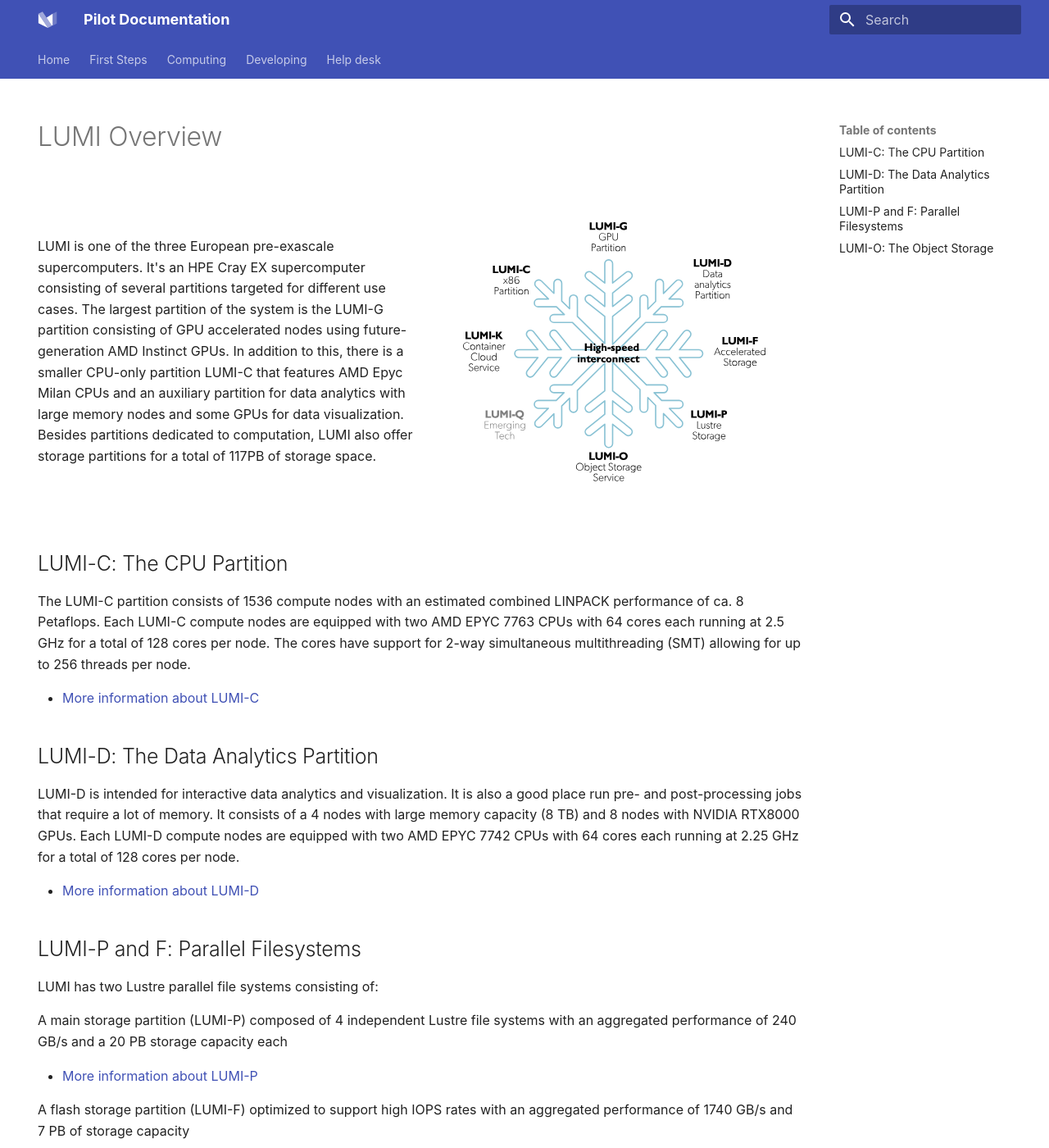
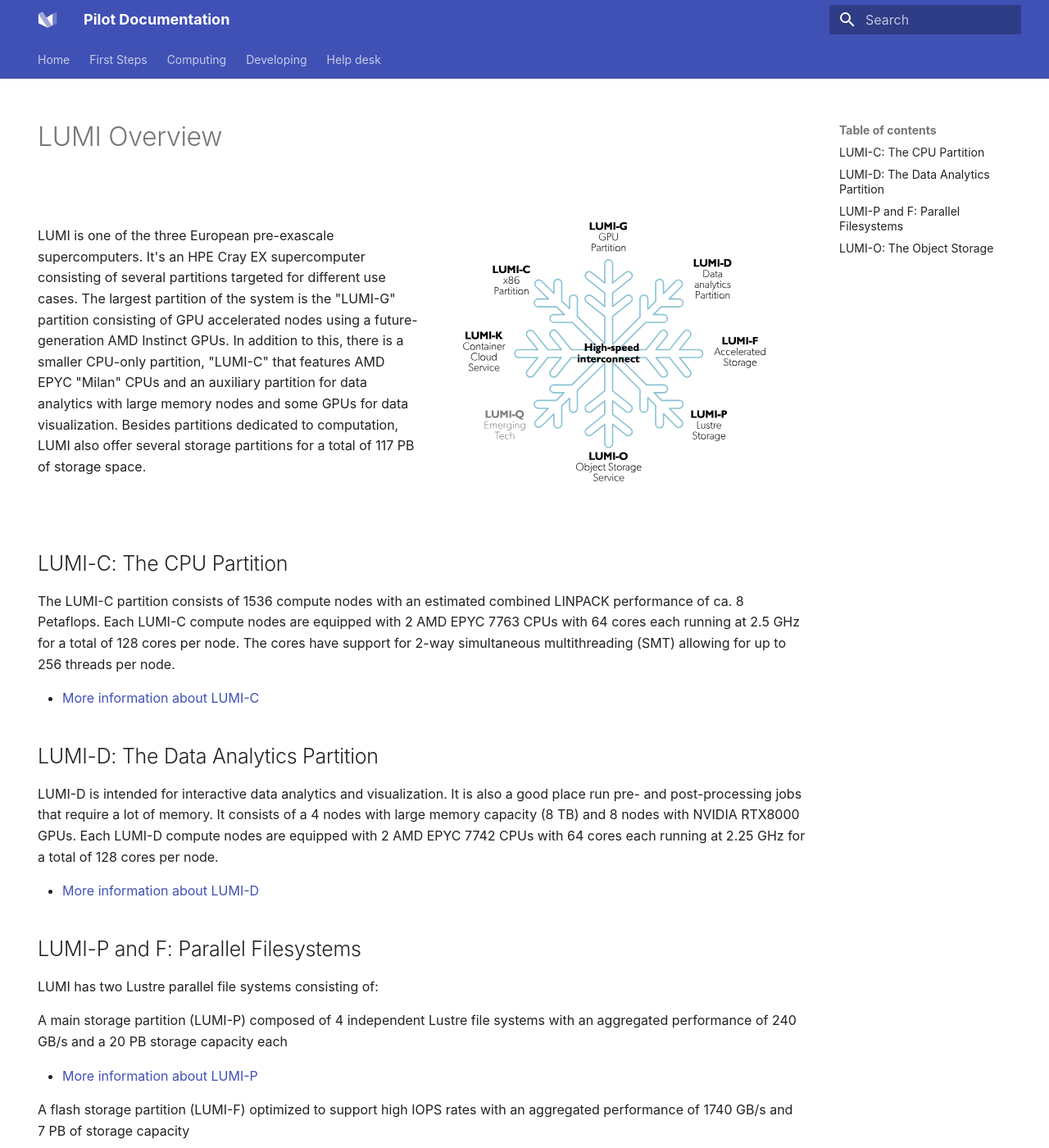
Before and after one commit to Lumi-supercomputer/lumi-userguide, an MkDocs documentation site: the page built from docs/generic/overview.md, in a window 1280 px wide and 1400 px high. Shown: the whole window at 82% size. Built offline with MkDocs 1.6.1 and Material for MkDocs 9.7.7, drawn with Linux system fonts in a browser that asks for light colours.

Commit message:
Small fixes to LUMI overview

```diff
--- a/docs/generic/overview.md
+++ b/docs/generic/overview.md
@@ -44,13 +44,13 @@
   <p>
     LUMI is one of the three European pre-exascale supercomputers. It's an
     HPE Cray EX supercomputer consisting of several partitions targeted for
-    different use cases. The largest partition of the system is the LUMI-G
-    partition consisting of GPU accelerated nodes using future-generation AMD
-    Instinct GPUs. In addition to this, there is a smaller CPU-only partition
-    LUMI-C that features AMD Epyc Milan CPUs and an auxiliary partition
+    different use cases. The largest partition of the system is the "LUMI-G"
+    partition consisting of GPU accelerated nodes using a future-generation AMD
+    Instinct GPUs. In addition to this, there is a smaller CPU-only partition,
+    "LUMI-C" that features AMD EPYC "Milan" CPUs and an auxiliary partition
     for data analytics with large memory nodes and some GPUs for data
     visualization. Besides partitions dedicated to computation, LUMI also offer
-    storage partitions for a total of 117PB of storage space.
+    several storage partitions for a total of 117 PB of storage space.
   </p>
   <figure>
     <img
@@ -66,7 +66,7 @@
 
 The LUMI-C partition consists of 1536 compute nodes with an estimated combined
 LINPACK performance of ca. 8 Petaflops. Each LUMI-C compute nodes are equipped
-with two AMD EPYC 7763 CPUs with 64 cores each running at 2.5 GHz for a total
+with 2 AMD EPYC 7763 CPUs with 64 cores each running at 2.5 GHz for a total
 of 128 cores per node. The cores have support for 2-way simultaneous
 multithreading (SMT) allowing for up to 256 threads per node.
 
@@ -77,7 +77,7 @@
 LUMI-D is intended for interactive data analytics and visualization. It is also
 a good place run pre- and post-processing jobs that require a lot of memory. It
 consists of a 4 nodes with large memory capacity (8 TB) and 8 nodes with NVIDIA
-RTX8000 GPUs. Each LUMI-D compute nodes are equipped with two AMD EPYC 7742 CPUs
+RTX8000 GPUs. Each LUMI-D compute nodes are equipped with 2 AMD EPYC 7742 CPUs
 with 64 cores each running at 2.25 GHz for a total of 128 cores per node.
 
 - [More information about LUMI-D][lumi-d]
```
